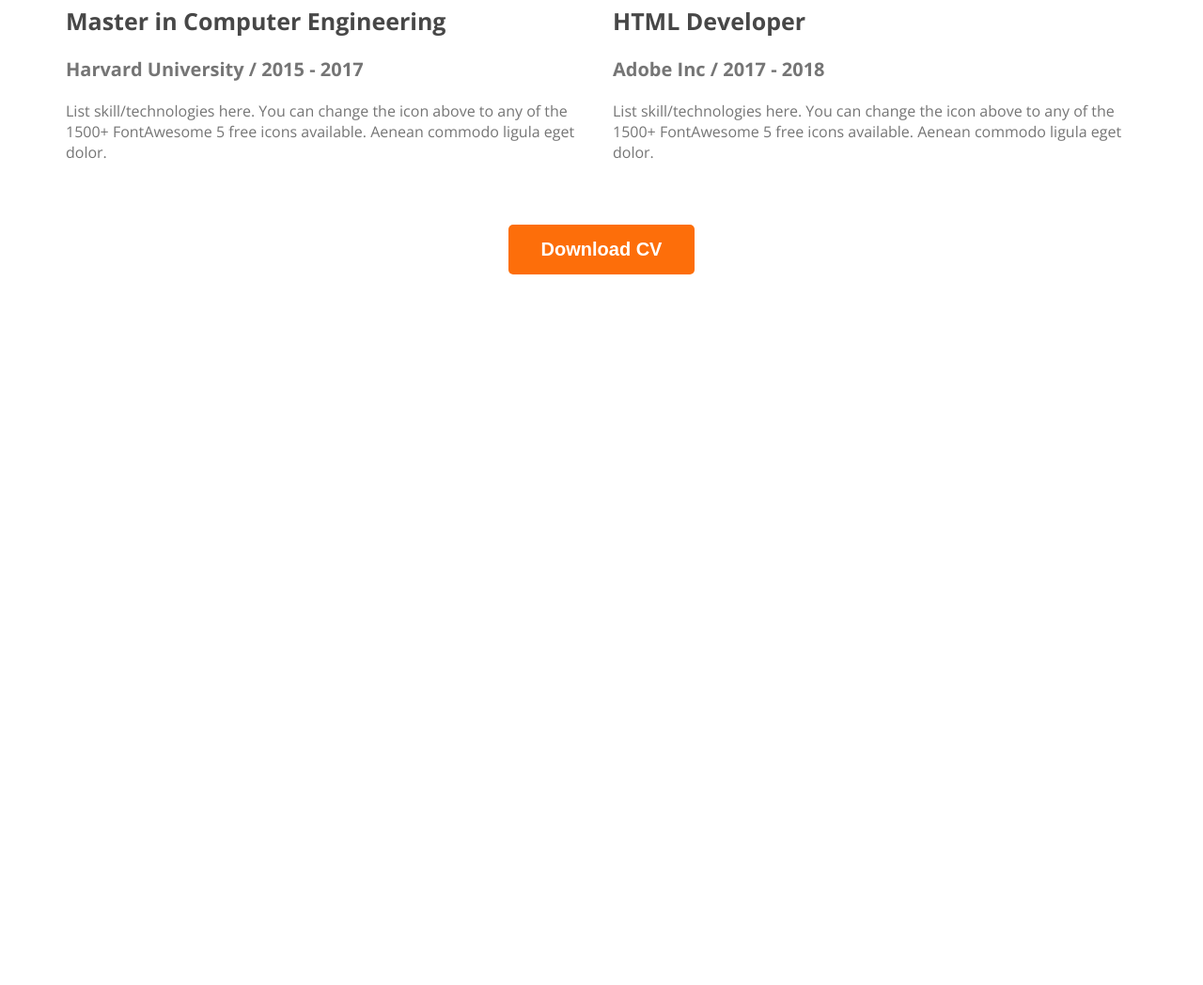
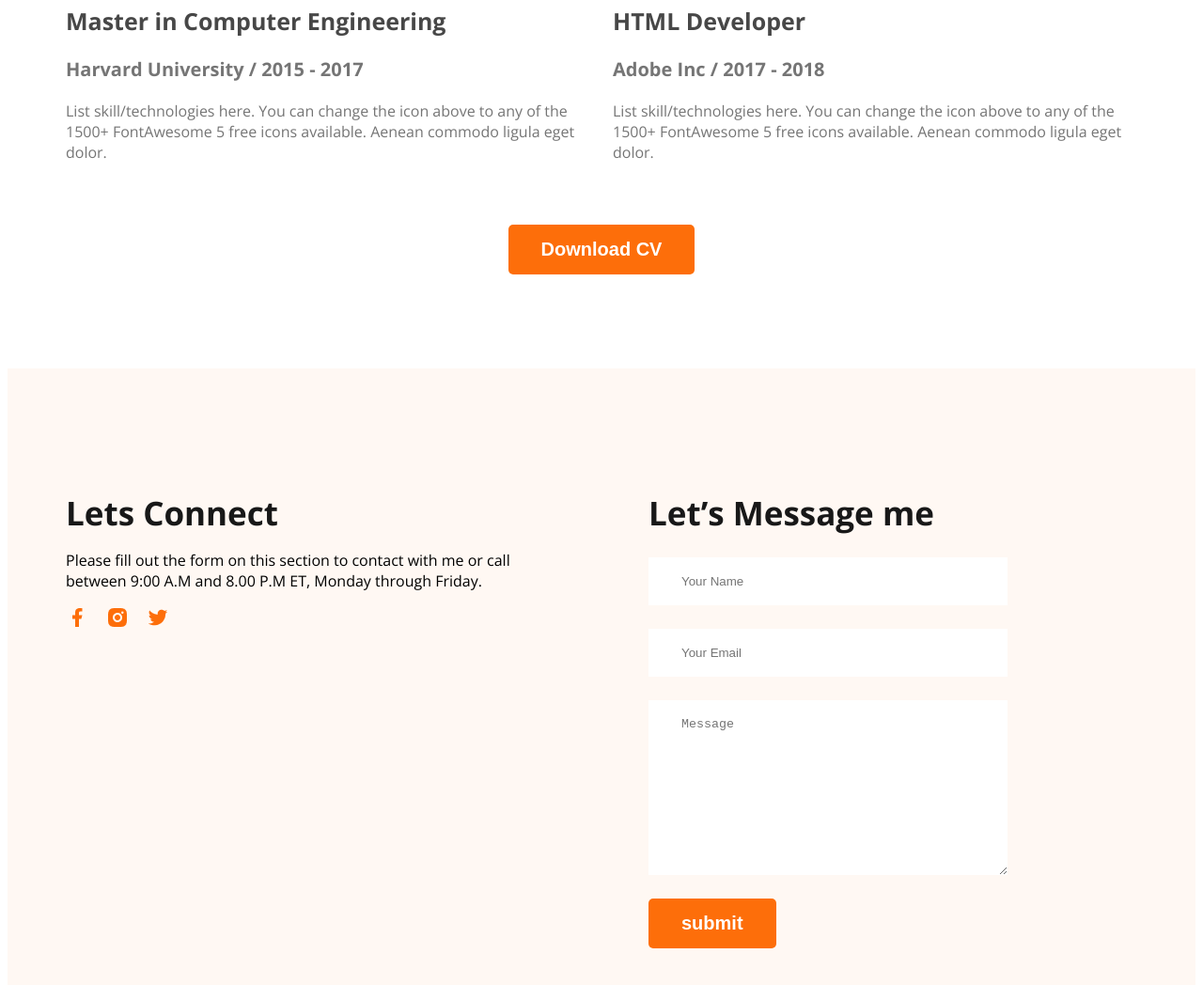
Before and after one commit to rhmhasan/web-developer-portfolio, a plain HTML site: page index.html in a window 1280 px wide. Shown: the part 2896-3944 px from the top of the page at 94% size. Before the commit the page ends 3196 px from the top, so only its background shows below. Drawn offline with nearby package versions, Linux system fonts and the light colour scheme.

Commit message:
footer finised

```diff
--- a/index.html
+++ b/index.html
@@ -143,7 +143,26 @@
     </main>
 
     <footer>
-
+        <div class="footer-container">
+            <div class="footer-column">
+                <div class="footer-column-title">Lets Connect</div>
+                <p class="footer-description">Please fill out the form on this section to contact with me or call between 9:00 A.M and 8.00 P.M ET, Monday through Friday.</p>
+                <div class="social-icons">
+                    <a href=""><img src="images/icons/facebook.png" alt=""></a>
+                    <a href=""><img src="images/icons/insta.png" alt=""></a>
+                    <a href=""><img src="images/icons/twitter.png" alt=""></a>
+                </div>
+            </div>
+            <div class="footer-column">
+                <div class="footer-column-title">Let’s Message me</div>
+                <form action="" class="contact-form">
+                    <input type="text" placeholder="Your Name">
+                    <input type="email" name="" placeholder="Your Email" id="">
+                    <textarea name="" id="" cols="30" placeholder="Message" rows="10"></textarea>
+                    <input class="btn-primary" type="submit" value="submit">
+                </form>
+            </div>
+        </div>
     </footer>
 </body>
 </html>
--- a/style/portfolio.css
+++ b/style/portfolio.css
@@ -186,7 +186,57 @@
     font-weight: 400;
 }
 
-.download-cv{
+.download-cv {
     text-align: center;
     margin-top: 50px;
 }
+
+/* Footer Section style */
+footer{
+    background-color:#FFF8F3;
+    margin-top: 100px;
+}
+
+.footer-container{
+    display: flex;
+    gap: 100px;
+    max-width: 1140px;
+    margin:0 auto;
+    padding: 130px 0;
+    justify-content: space-around;
+}
+
+.footer-description{
+    text-align: left;
+}
+
+.footer-column{
+    width: 50%;
+}
+
+.footer-column-title {
+    color: #181818;
+    text-align: left;
+    font-size: 35px;
+    font-weight: 700;
+}
+
+.social-icons a{
+    margin-right: 15px;
+}
+
+.contact-form input[type="text"],
+.contact-form input[type="email"],
+textarea{
+    display: block;
+    color:#757575;
+    margin-bottom: 25px;
+    padding: 18px 35px;
+    border: 0;
+    background-color: #fff;
+    width: 60%;
+}
+
+.contact-form{
+    margin-top: 24px;
+}
```
